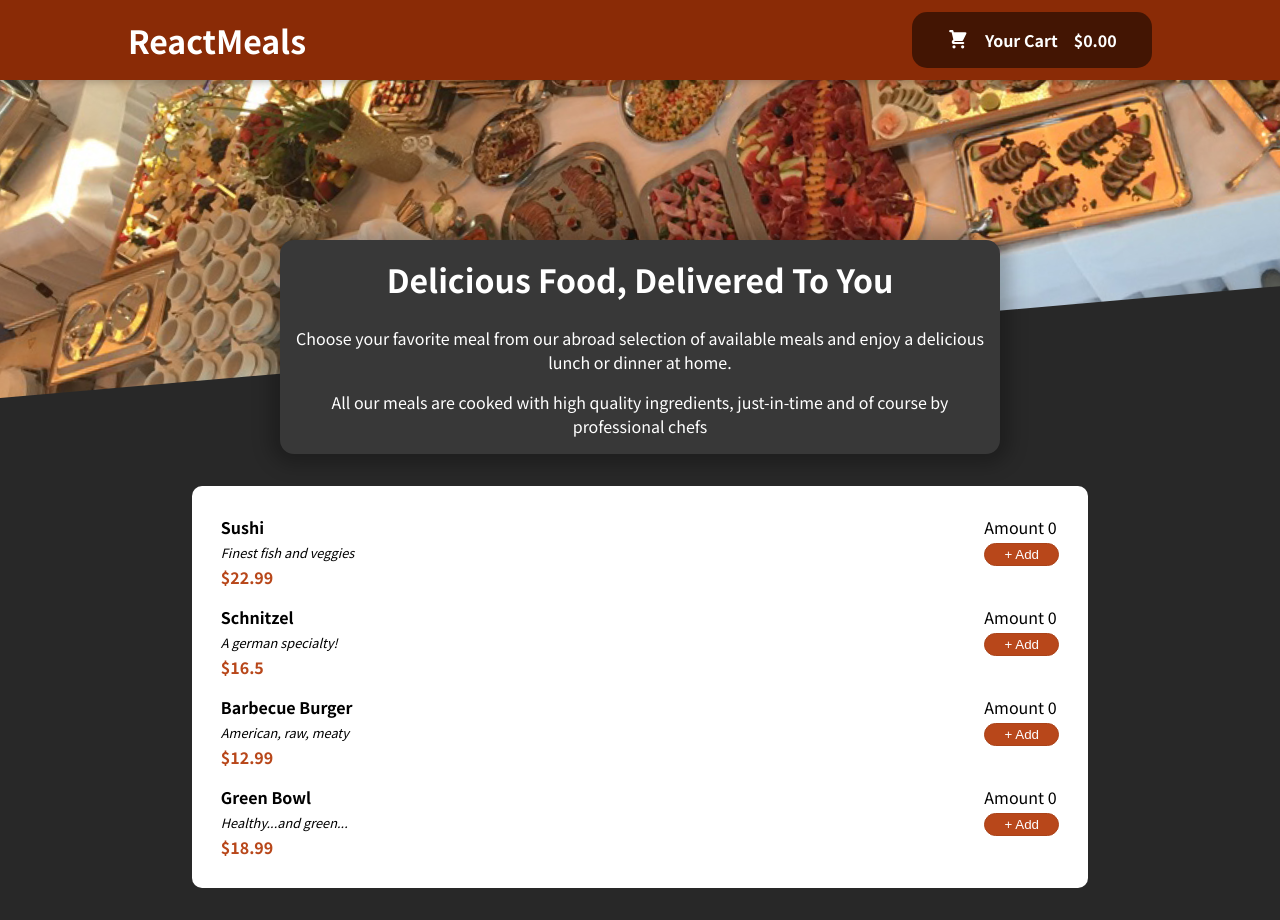
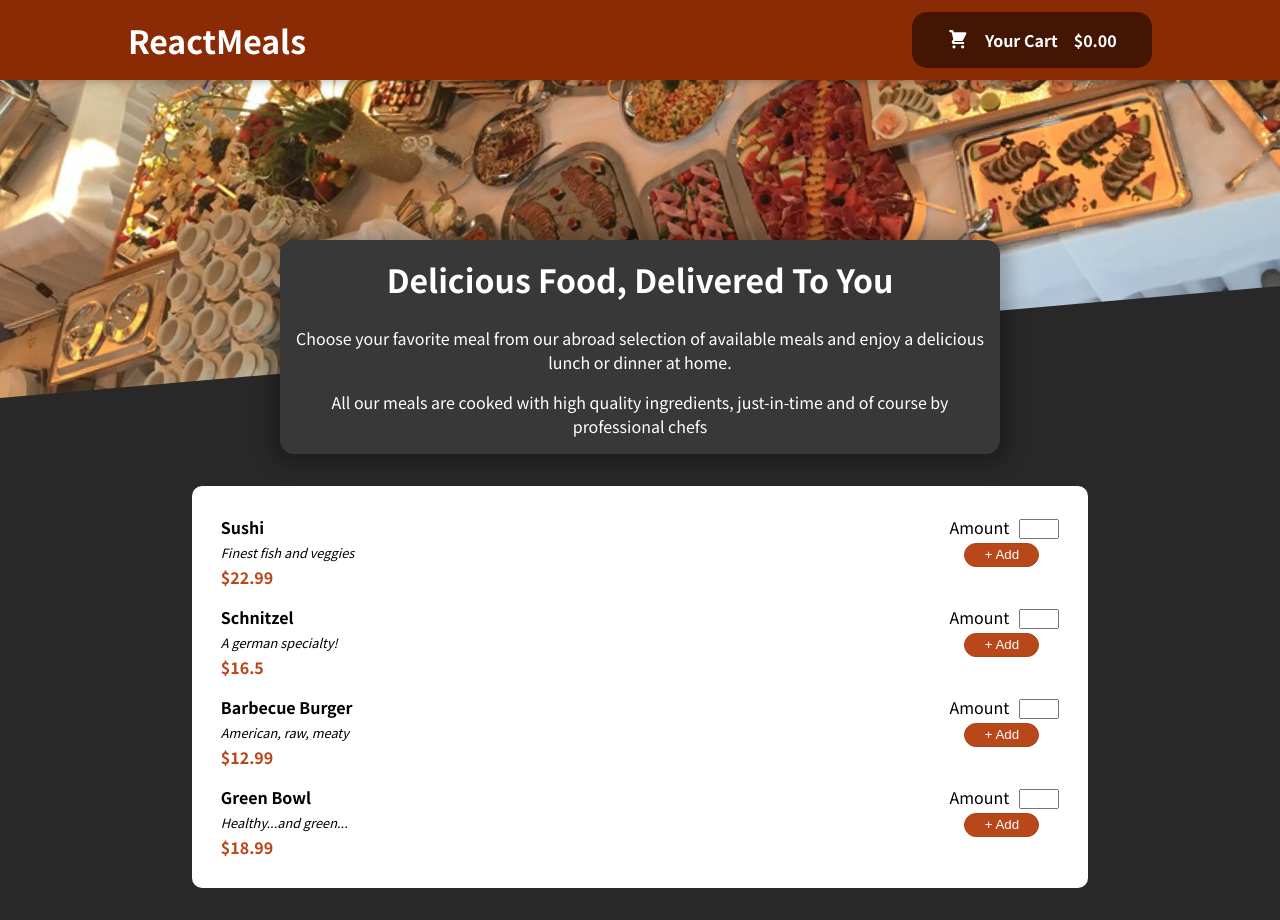
Before and after one commit to alaaobed88/React-foodorder-project, a React (Create React App) app in the folder 01-starting-project/: page / in a window 1280 px wide. Built offline with nearby package versions, Linux system fonts and the light colour scheme.

Commit message:
finished front end without forms forms left backend left

```diff
--- a/01-starting-project/src/components/Meals/MealItem.js
+++ b/01-starting-project/src/components/Meals/MealItem.js
@@ -1,25 +1,24 @@
 import styles from "./MealItem.module.css";
 import React from "react";
-import { useState } from "react";
+
 import Button from "../UI/Button";
-import { useContext } from "react";
+import { useContext, useRef } from "react";
 import { CartContext } from "../../storage/CartContext";
 const MealItem = (props) => {
-  const [amount, setAmount] = useState(0);
-
+  const amountRef = useRef();
   const ctx = useContext(CartContext);
   const addHandler = () => {
-    setAmount((prevAmount) => prevAmount + 1);
-    const updatedAmount = amount + 1;
-
+    const value = parseInt(amountRef.current.value, 10);
 
     ctx.cartItemsAdder({
       name: props.name,
       description: props.description,
       price: props.price,
       id: Math.random(),
-      amount: updatedAmount,
+      amount: value,
     });
+
+    amountRef.current.value = "";
   };
 
   return (
@@ -32,7 +31,8 @@ const MealItem = (props) => {
         </span>
       </div>
       <div className={styles["add-amount"]}>
-        <p>Amount {amount}</p>
+        <p>Amount</p>
+        <input type="number" step="1" min="0" max="30" ref={amountRef}></input>
         <Button type="button" onClick={addHandler}>
           + Add
         </Button>
--- a/01-starting-project/src/components/Meals/MealItem.module.css
+++ b/01-starting-project/src/components/Meals/MealItem.module.css
@@ -19,10 +19,22 @@
   margin-top: 0.25rem;
   background: #b8471a;
   transition: 0.5s ease-in-out;
+  display: block;
+  margin-left: 15px;
 }
 
-.add-amount button:hover{
+.add-amount button:hover {
   transform: scale(1.1);
   color: #b8471a;
   background-color: white;
 }
+
+input {
+  height: 20px;
+  width: 40px;
+  display: inline;
+}
+.add-amount p {
+  display: inline;
+  margin-right: 10px;
+}
--- a/01-starting-project/src/storage/CartContext.js
+++ b/01-starting-project/src/storage/CartContext.js
@@ -55,7 +55,7 @@ const CartProvider = (props) => {
     const updatedCartItems = [...cartItems];
     if (existingCartItemIndex !== -1) {
       // Item already exists in the cart, update the amount from the main list
-      updatedCartItems[existingCartItemIndex].amount = data.amount;
+      updatedCartItems[existingCartItemIndex].amount += data.amount;
 
       setCartItems(updatedCartItems);
     } else {
```
